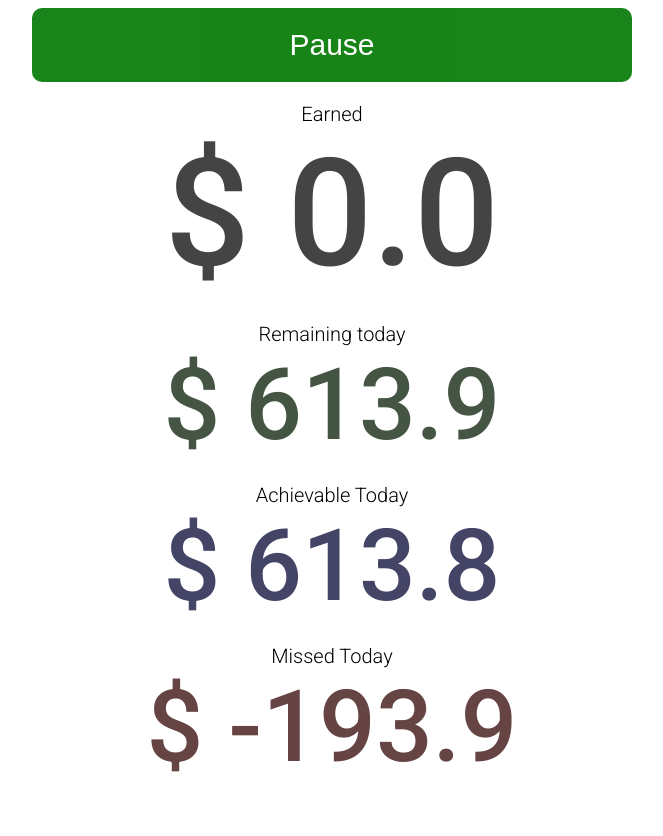
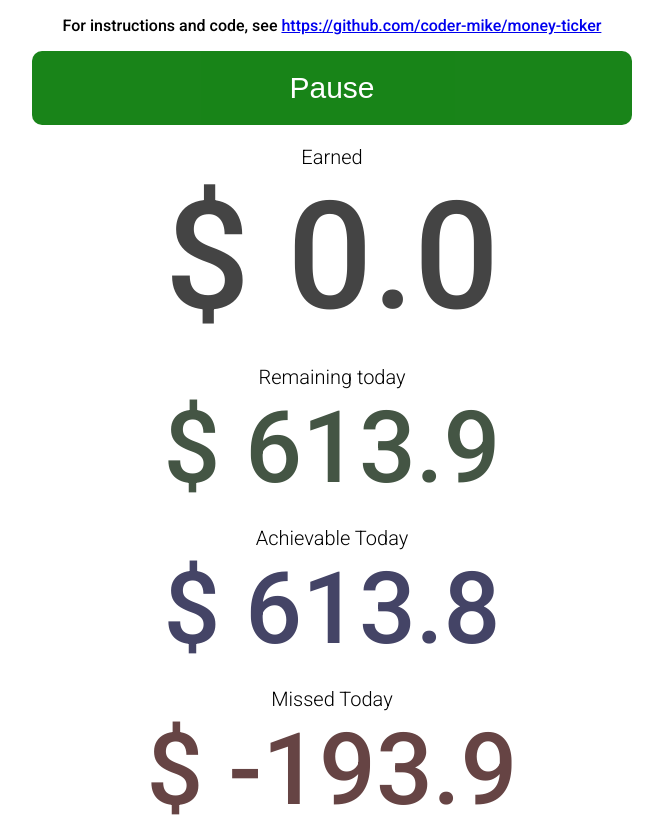
Before and after one commit to coder-mike/money-ticker, a plain HTML site: page index.html in a window 1280 px wide. Shown: the whole page, without its empty margins (308-971 px from the left). Before the commit the page ends 800 px from the top, so only its background shows below. Drawn offline with Linux system fonts and the light colour scheme.

Commit message:
Added reference to github repo

```diff
--- a/index.html
+++ b/index.html
@@ -11,6 +11,9 @@
   <link rel="stylesheet" href="style.css">
 </head>
 <body>
+  <p>
+    For instructions and code, see <a target="_blank" href="https://github.com/coder-mike/money-ticker">https://github.com/coder-mike/money-ticker</a>
+  </p>
   <input type="button" value="Pause" id="pause-continue"/>
 
   <h2>Earned</h2>
```
